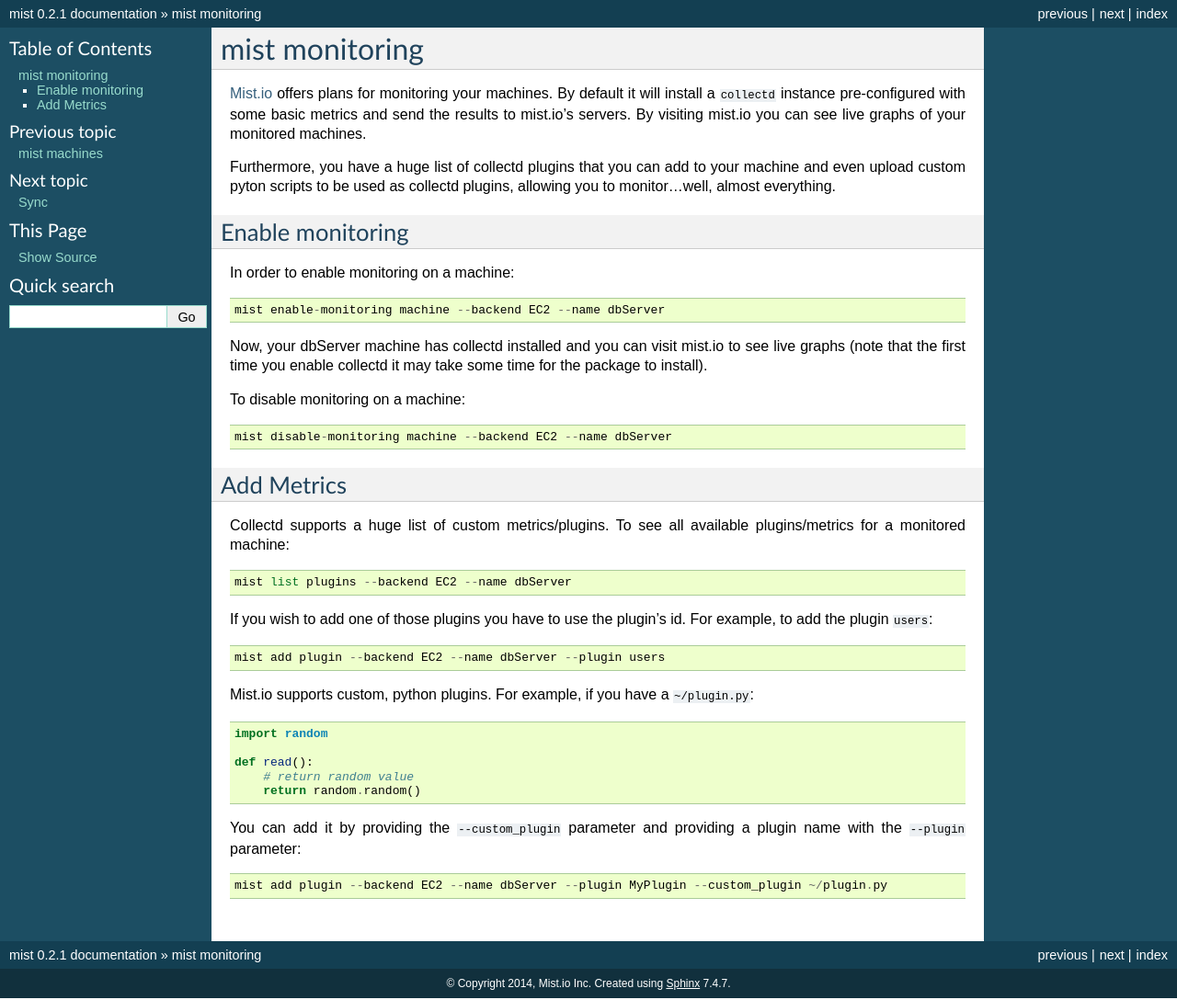
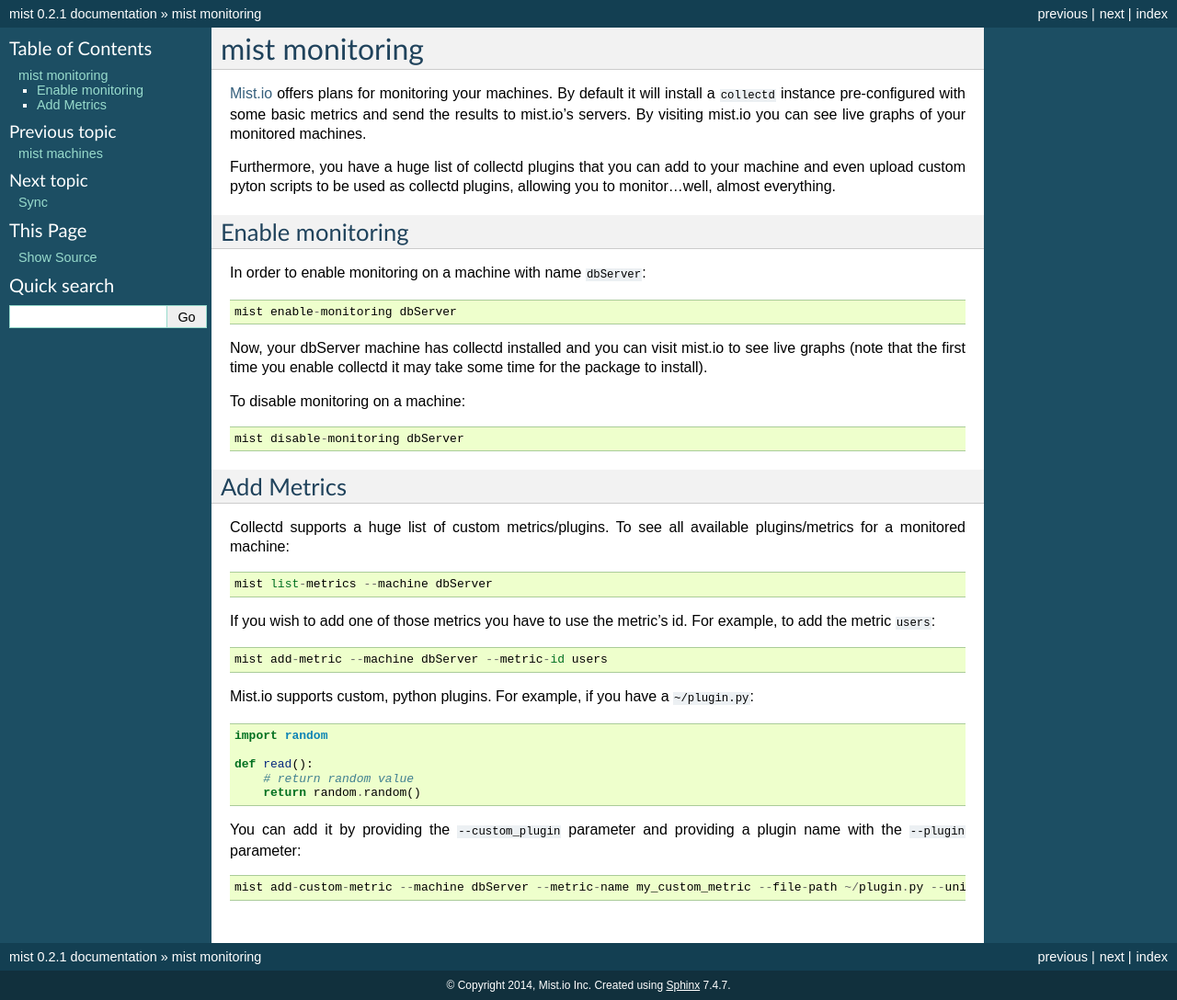
Before and after one commit to mistio/mist.client, a Sphinx documentation site: the page built from docs/source/cmd/cmd_monitor.rst, in a window 1280 px wide. Shown: the whole page at 92% size. Built offline with Sphinx 7.4.7, drawn with Linux system fonts in a browser that asks for light colours.

Commit message:
Update monitoring/metrics/custom-metrics actions documentation

```diff
--- a/docs/source/cmd/cmd_monitor.rst
+++ b/docs/source/cmd/cmd_monitor.rst
@@ -10,27 +10,27 @@
 
 Enable monitoring
 =================
-In order to enable monitoring on a machine::
+In order to enable monitoring on a machine with name ``dbServer``::
 
-    mist enable-monitoring machine --backend EC2 --name dbServer
+    mist enable-monitoring dbServer
 
 Now, your dbServer machine has collectd installed and you can visit mist.io to see live graphs (note that the first time
 you enable collectd it may take some time for the package to install).
 
 To disable monitoring on a machine::
 
-    mist disable-monitoring machine --backend EC2 --name dbServer
+    mist disable-monitoring dbServer
 
 
 Add Metrics
 ===========
 Collectd supports a huge list of custom metrics/plugins. To see all available plugins/metrics for a monitored machine::
 
-    mist list plugins --backend EC2 --name dbServer
+    mist list-metrics --machine dbServer
 
-If you wish to add one of those plugins you have to use the plugin's id. For example, to add the plugin ``users``::
+If you wish to add one of those metrics you have to use the metric's id. For example, to add the metric ``users``::
 
-    mist add plugin --backend EC2 --name dbServer --plugin users
+    mist add-metric --machine dbServer --metric-id users
 
 Mist.io supports custom, python plugins. For example, if you have a ``~/plugin.py``::
 
@@ -42,4 +42,4 @@
 
 You can add it by providing the ``--custom_plugin`` parameter and providing a plugin name with the ``--plugin`` parameter::
 
-    mist add plugin --backend EC2 --name dbServer --plugin MyPlugin --custom_plugin ~/plugin.py
+    mist add-custom-metric --machine dbServer --metric-name my_custom_metric --file-path ~/plugin.py --unit my_unit
```
